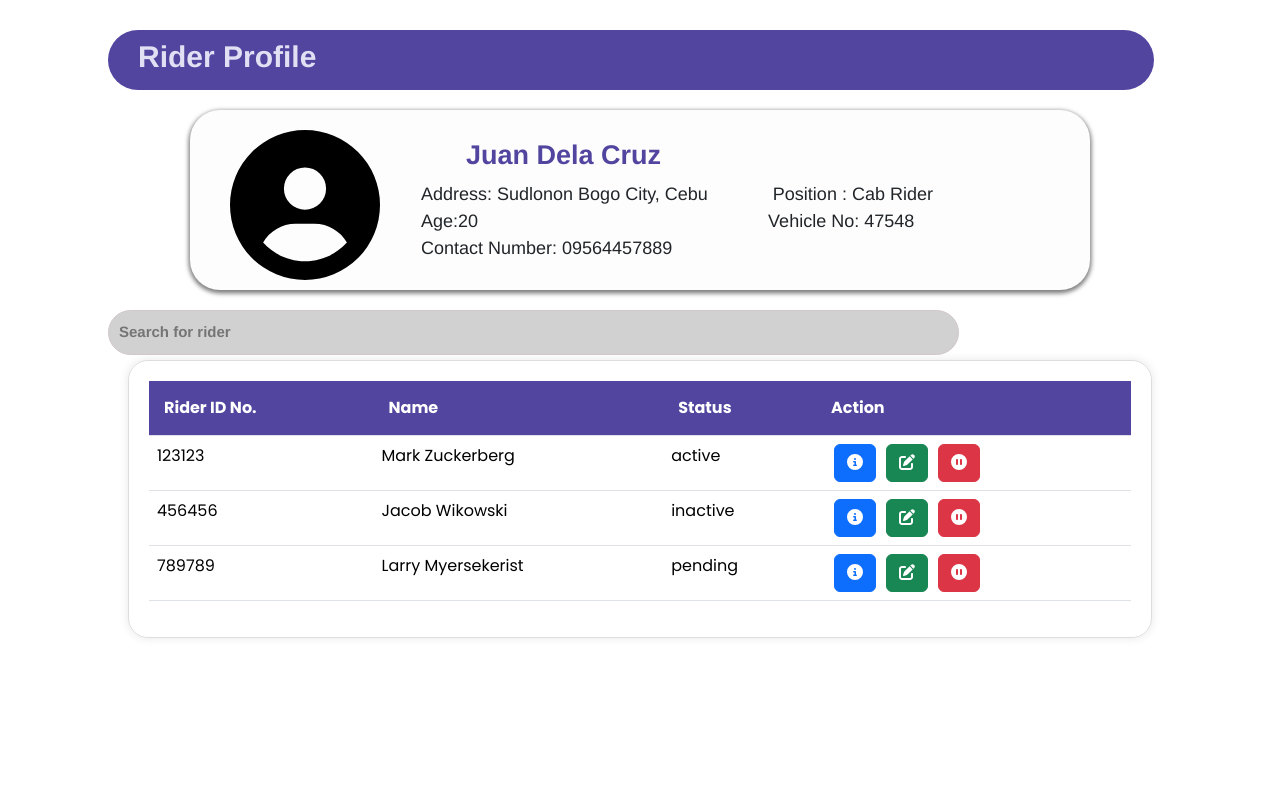
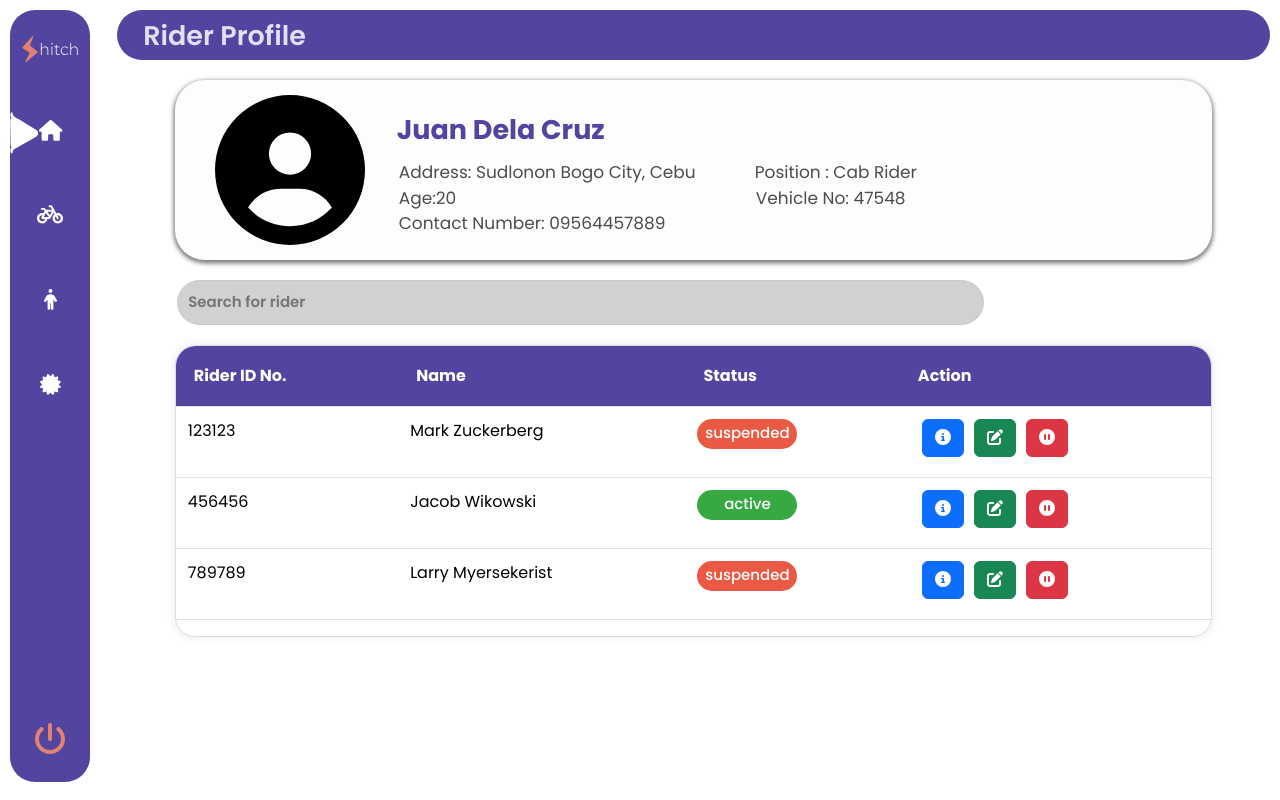
Before and after one commit to wingled22/pagyeonjaFrontEnd, a React (Vite) app: page / in a window 1280 px wide. Built offline with nearby package versions, Linux system fonts and the light colour scheme.

Commit message:
complete design for rider dashboard design

```diff
--- a/src/App.jsx
+++ b/src/App.jsx
@@ -11,9 +11,9 @@ function App() {
     <>
 
       <Row>
-        {/* <Col md={1}>
+        <Col md={1}>
           <NavigationBar />
-        </Col> */}
+        </Col>
 
         {/* routing */}
         {/* <Col>
--- a/src/assets/css/RiderPage.css
+++ b/src/assets/css/RiderPage.css
@@ -1,45 +1,25 @@
 @import url('https://fonts.googleapis.com/css2?family=Poppins:ital,wght@0,100;0,200;0,300;0,400;0,500;0,600;0,700;0,800;0,900;1,100;1,200;1,300;1,400;1,500;1,600;1,700;1,800;1,900&display=swap');
 
-.container {
-    display: flex;
-    flex-direction: column;
-    align-items: center;
-    justify-content: center;
-}
+/* Rider Profile CSS */
 
-
-/* Rider Profile CSS */
-.box-header {
-    height: 73px;
-    width: 1064px;
-}
-
-.box-header .rectangle-header {
-    position: relative;
+.rectangle-header {
     background-color: #52459F;
     border-radius: 30px;
     height: 50px;
     left: 0;
-    margin-top: 20px;
-    width: 1046px;
-    padding: 10px;
-    height: 60px;
+    width: 100%;
+    padding: 6px;
+
 }
 
 .box-header .label {
-    height: 65px;
-    width: 259px;
     margin-left: 20px;
 }
 
 .box-header .label .text-wrapper {
-    position: relative;
     color: #e1dff3;
-    font-family: "Poppins-SemiBold", Helvetica;
-    font-size: 30px;
+    font-size: 27px;
     font-weight: 600;
-    line-height: normal;
-
 }
 
 .rect-profile {
@@ -49,7 +29,7 @@
     border-radius: 30px;
     box-shadow: 0px 2px 4px 1.5px #00000080;
     height: 180px;
-    width: 900px;
+    width: 90%;
     left: 0;
     margin-top: 20px;
 
@@ -58,45 +38,40 @@
 .profile-img {
     position: relative;
     margin-left: 40px;
-    margin-top: 20px;
+    margin-top: 15px;
 }
 
 
 .text-name {
-    position: relative;
     color: #52459F;
-    font-family: "Poppins-Bold", Helvetica !important;
-    font-size: 36px;
     font-weight: 700 !important;
     line-height: normal;
-    width: 308px;
 }
 
-.text-details{
-    font-family: "Poppins-Medium", Helvetica !important;
-    font-size: 18px;
+.text-details {
+    font-size: 17px;
     font-weight: 400;
-}
-.name-row {
-    position: relative;
-    margin-top: 30px !important;
-
+    color: #504b4b;
 }
 
-.details-row{
-    position: relative;
+.name-row {
+    margin-top: 30px !important;
+}
+
+.details-row {
     margin-top: 10px !important;
+    margin-left: 35px !important;
 }
 
 /* Search CSS */
 .search-box {
-    position: relative;
-    width: 80%;
+    margin-left: 60px;
     margin-top: 20px;
-  }
+    width: 70%;
 
-  .search-box Input {
-    font-family: "Poppins-Bold", Helvetica;
+}
+
+.search-box Input {
     font-weight: 600;
     font-size: 15px;
     width: 100%;
@@ -105,33 +80,36 @@
     border-radius: 30px;
     outline: none;
     background-color: #d1d1d1;
-  }
-
-
+    color: rgb(68, 66, 66);
+}
 
 /* Rider Table CSS */
 
 .rider-container {
-    position: fixed;
-    top: 340px;
-    margin: 20px;
-    padding: 20px;
+    margin: 0 auto;
+    margin-top: 20px;
     border: 1px solid #ddd;
     border-radius: 20px;
     box-shadow: 0 0 10px rgba(0, 0, 0, 0.1);
-    width: 80%;
+    width: 90%;
 }
 
 th {
     background-color: #52459F !important;
     color: white !important;
-    padding: 15px !important;
+    padding: 18px !important;
+
+}
+
+.id-header {
+    border-top-left-radius: 20px;
+}
+
+.act-header {
+    border-top-right-radius: 20px;
 }
 
 td {
-    height: 50px;
+    padding: 12px !important;
+    margin-left: 100px !important;
 }
-
-.btn {
-    margin-left: 10px;
-}
--- a/src/components/RiderProfile.jsx
+++ b/src/components/RiderProfile.jsx
@@ -16,7 +16,7 @@ const RiderProfile = () => {
 
                 <div className="rect-profile">
                     <Row>
-                        <Col md={3}>
+                        <Col md={2}>
                             <Icon className="profile-img" icon={faCircleUser} color='black' style={{ fontSize: "150px" }} />
                         </Col>
                         <Col md={9}>
@@ -31,7 +31,7 @@ const RiderProfile = () => {
                                     Age:20
                                     &nbsp; &nbsp;&nbsp; &nbsp; &nbsp; &nbsp; &nbsp; &nbsp; &nbsp; &nbsp; &nbsp; &nbsp;
                                     &nbsp; &nbsp; &nbsp; &nbsp; &nbsp; &nbsp; &nbsp; &nbsp; &nbsp; &nbsp; &nbsp; &nbsp;
-                                    &nbsp; &nbsp; &nbsp; &nbsp; &nbsp;
+                                    &nbsp; &nbsp; &nbsp; &nbsp; &nbsp; &nbsp; &nbsp; &nbsp; &nbsp;
                                     Vehicle No: 47548
                                     <br></br>
                                     Contact Number: 09564457889
--- a/src/components/RiderTable.jsx
+++ b/src/components/RiderTable.jsx
@@ -10,10 +10,21 @@ import { Table } from 'reactstrap';
 
 const RiderTable = () => {
     const data = [
-        { id: 1, riderId: '123123', name: 'Mark Zuckerberg', status: 'active' },
-        { id: 2, riderId: '456456', name: 'Jacob Wikowski', status: 'inactive' },
-        { id: 3, riderId: '789789', name: 'Larry Myersekerist', status: 'pending' }
+        { id: 1, riderId: '123123', name: 'Mark Zuckerberg', status: 'suspended' },
+        { id: 2, riderId: '456456', name: 'Jacob Wikowski', status: 'active' },
+        { id: 3, riderId: '789789', name: 'Larry Myersekerist', status: 'suspended' }
     ];
+
+    const getStatusColor = (status) => {
+        switch (status) {
+            case 'active':
+                return '#38A843';
+            case 'suspended':
+                return '#EA5943';
+            default:
+                return 'transparent';
+        }
+    };
 
     return (
         <>
@@ -21,10 +32,10 @@ const RiderTable = () => {
                 <Table>
                     <thead>
                         <tr>
-                            <th>Rider ID No.</th>
+                            <th className='id-header'>Rider ID No.</th>
                             <th>Name</th>
                             <th>Status</th>
-                            <th>Action</th>
+                            <th className='act-header'>Action</th>
                         </tr>
                     </thead>
                     <tbody>
@@ -32,7 +43,21 @@ const RiderTable = () => {
                             <tr key={rider.id}>
                                 <td>{rider.riderId}</td>
                                 <td>{rider.name}</td>
-                                <td>{rider.status}</td>
+                                <td>
+                                    <p className="status-circle"  style={{
+                                            backgroundColor: getStatusColor(rider.status),
+                                            borderRadius: '20px',
+                                            width: '100px',
+                                            height: '30px',
+                                            padding: '3px',
+                                            textAlign: 'center',
+                                            fontWeight: '500',
+                                            fontSize: '15px',
+                                            color: 'white'
+                                        }}>{rider.status}</p>
+
+
+                                </td>
                                 <td>
                                     <button className='btn btn-primary'><Icon icon={faCircleInfo} color='white'/></button>
                                     <button className='btn btn-success'><Icon icon={faPenToSquare} color='white'/></button>
@@ -42,11 +67,8 @@ const RiderTable = () => {
                         ))}
                     </tbody>
                 </Table>
-
-
             </div>
         </>
-
     );
 }
 
--- a/src/routes/RiderPage.jsx
+++ b/src/routes/RiderPage.jsx
@@ -4,11 +4,8 @@ import RiderProfile from "../components/RiderProfile.jsx";
 const RiderPage = () => {
   return (
     <>
-      <div className="container">
-        <RiderTable />
-        <RiderProfile />
-      </div>
-
+      <RiderProfile />
+      <RiderTable />
     </>
   );
 }
```
